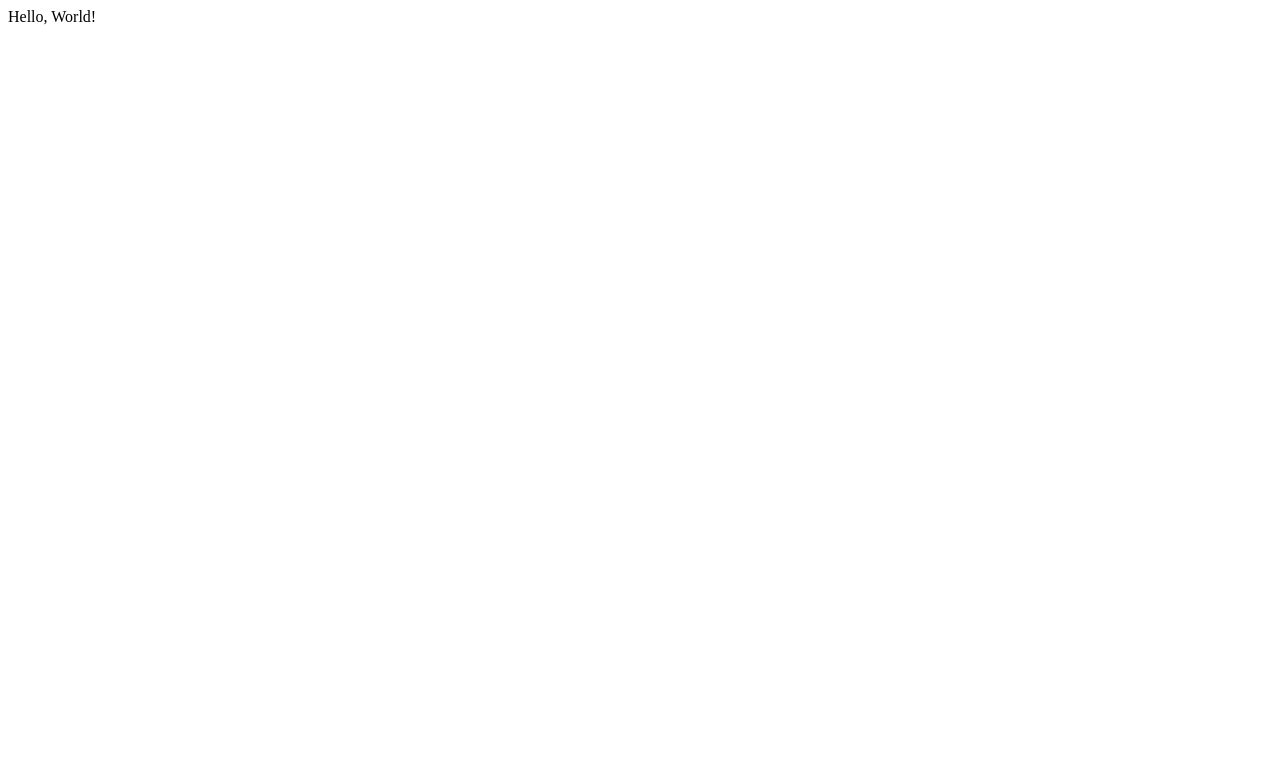
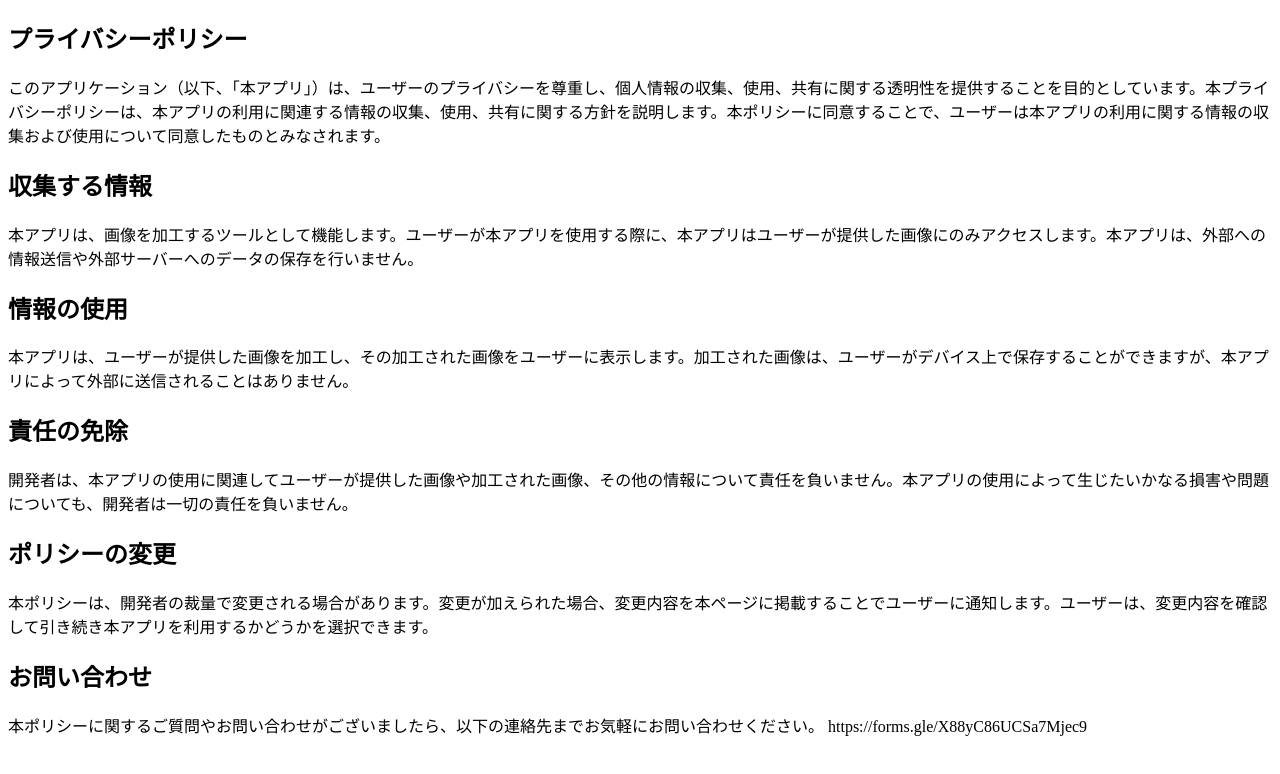
Before and after one commit to acannie/MyPattern, a Next.js app: page /PrivacyPolicy in a window 1280 px wide. Shown: the top 774 px of the page. Built offline with nearby package versions, Linux system fonts and the light colour scheme.

Commit message:
code: プライバシーポリシーを作成

```diff
--- a/pages/PrivacyPolicy.tsx
+++ b/pages/PrivacyPolicy.tsx
@@ -1,10 +1,40 @@
 import React, { useEffect, useState } from 'react';
+
+// セクションコンポーネント
+const Section = ({ title, children }) => {
+    return (
+        <section>
+            <h2>{title}</h2>
+            <div>{children}</div>
+        </section>
+    );
+};
 
 
 const PrivacyPolicy = () => {
+    // セクションのタイトルとコンテンツを定義
+    const sections = [
+        { title: 'プライバシーポリシー', content: 'このアプリケーション（以下、「本アプリ」）は、ユーザーのプライバシーを尊重し、個人情報の収集、使用、共有に関する透明性を提供することを目的としています。本プライバシーポリシーは、本アプリの利用に関連する情報の収集、使用、共有に関する方針を説明します。本ポリシーに同意することで、ユーザーは本アプリの利用に関する情報の収集および使用について同意したものとみなされます。' },
+        { title: '収集する情報', content: '本アプリは、画像を加工するツールとして機能します。ユーザーが本アプリを使用する際に、本アプリはユーザーが提供した画像にのみアクセスします。本アプリは、外部への情報送信や外部サーバーへのデータの保存を行いません。' },
+        { title: '情報の使用', content: '本アプリは、ユーザーが提供した画像を加工し、その加工された画像をユーザーに表示します。加工された画像は、ユーザーがデバイス上で保存することができますが、本アプリによって外部に送信されることはありません。' },
+        { title: '責任の免除', content: '開発者は、本アプリの使用に関連してユーザーが提供した画像や加工された画像、その他の情報について責任を負いません。本アプリの使用によって生じたいかなる損害や問題についても、開発者は一切の責任を負いません。' },
+        { title: 'ポリシーの変更', content: '本ポリシーは、開発者の裁量で変更される場合があります。変更が加えられた場合、変更内容を本ページに掲載することでユーザーに通知します。ユーザーは、変更内容を確認して引き続き本アプリを利用するかどうかを選択できます。' },
+        { title: 'お問い合わせ', content: '本ポリシーに関するご質問やお問い合わせがございましたら、以下の連絡先までお気軽にお問い合わせください。\nhttps://forms.gle/X88yC86UCSa7Mjec9' },
+    ];
+
+    // セクションのコンポーネントを生成する関数
+    const renderSections = () => {
+        return sections.map((section, index) => (
+            <Section key={index} title={section.title}>
+                <p>{section.content}</p>
+            </Section>
+        ));
+    };
+
     return (
         <div>
-            Hello, World!
+            {/* セクションをレンダリング */}
+            {renderSections()}
         </div>
     );
 };
```
